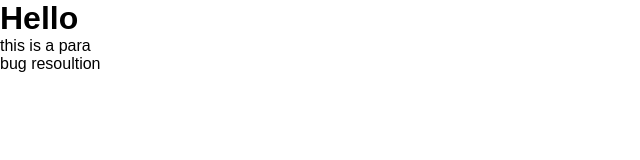
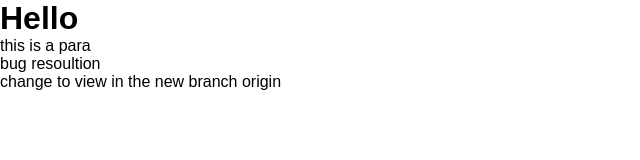
Before and after one commit to hiteshverse/git-crash-course, a plain HTML site: page index.html in a window 1280 px wide. Shown: the whole page, without its empty margins (0-640 px from the left). Drawn offline with Linux system fonts and the light colour scheme.

Commit message:
commit in newb

```diff
--- a/index.html
+++ b/index.html
@@ -11,5 +11,7 @@
     <p>this is a para</p>
     <span>bug resoultion </span>
     <script src="./assets/script.js"></script>
+
+    <p>change to view in the new branch origin </p>
 </body>
 </html>
```
